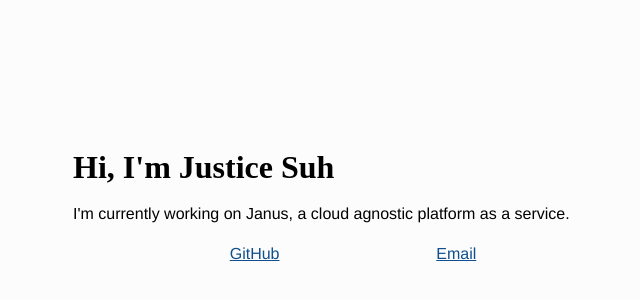
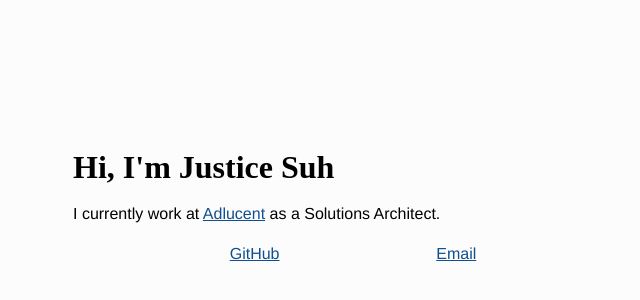
Before and after one commit to justicesuh/justicesuh.github.io, a plain HTML site: page index.html in a window 1280 px wide. Shown: the part 124-424 px from the top of the page, without its empty margins (287-927 px from the left). Drawn offline with Linux system fonts and the light colour scheme.

Commit message:
Update resume

```diff
--- a/index.html
+++ b/index.html
@@ -10,7 +10,7 @@
     <div class="container">
       <div class="content">
         <h1>Hi, I'm Justice Suh</h1>
-        <p>I'm currently working on Janus, a cloud agnostic platform as a service.</p>
+        <p>I currently work at <a href="https://www.adlucent.com/">Adlucent</a> as a Solutions Architect.</p>
         <ul class="sites">
           <li><a href="https://github.com/justicesuh">GitHub</a></li>
           <li><a href="mailto:justice.suh@gmail.com">Email</a></li>
```
Also changed, not shown: 1 other file.
